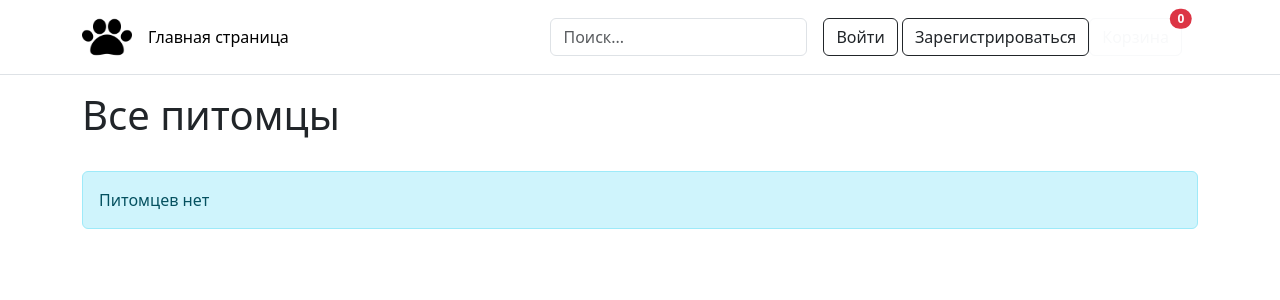
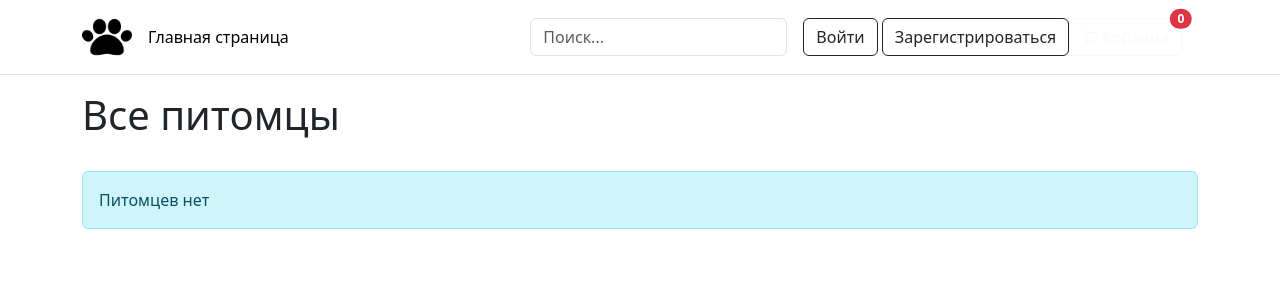
Before and after one commit to elyalkov/my-pet-project-django, a Django app: page / in a window 1280 px wide. Shown: the top 300 px of the page. Run offline with Django 4.2, Linux system fonts and the light colour scheme; data that the repository does not hold is empty.

Commit message:
Всё работает

```diff
--- a/first_pet/main/templates/main/base.html
+++ b/first_pet/main/templates/main/base.html
@@ -8,6 +8,7 @@
     <meta http-equiv="X-UA-Compatible" content="ie=edge">
     <title>{% block title %}{% endblock %}</title>
     <link rel="stylesheet" href="https://cdn.jsdelivr.net/npm/bootstrap@5.3.3/dist/css/bootstrap.min.css">
+    <link rel="stylesheet" href="https://cdn.jsdelivr.net/npm/bootstrap-icons@1.8.0/font/bootstrap-icons.css">
 </head>
 <body>
 
```
